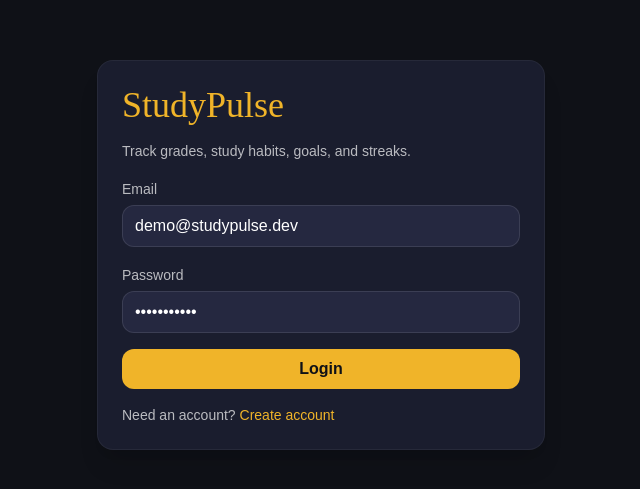
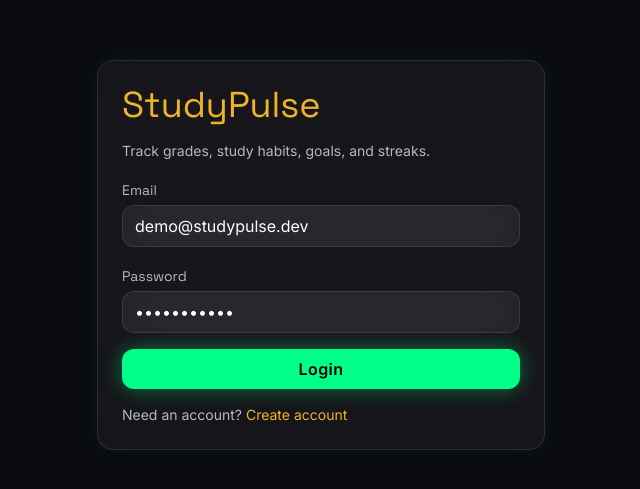
Before and after one commit to mayank-58k/studypulse, a React (Vite) app in the folder client/: page /login in a window 1280 px wide. Shown: the part 145-634 px from the top of the page, without its empty margins (319-959 px from the left). Built offline with nearby package versions, Linux system fonts and the light colour scheme.

Commit message:
Revamp global neon glassmorphism theme and navigation shell
Agent-Logs-Url: https://github.com/mayank-58k/studypulse/sessions/2d50380b-28c3-433c-81b7-4f2538263b59

Co-authored-by: mayank-58k <187616566+mayank-58k@users.noreply.github.com>

```diff
--- a/client/src/App.jsx
+++ b/client/src/App.jsx
@@ -1,4 +1,5 @@
-import { Navigate, Route, Routes } from "react-router-dom";
+import { Navigate, Route, Routes, useLocation } from "react-router-dom";
+import { AnimatePresence, motion } from "framer-motion";
 import { useAuth } from "./hooks/useAuth";
 import Layout from "./components/layout/Layout";
 import Login from "./pages/Login";
@@ -13,28 +14,40 @@ import Goals from "./pages/Goals";
 import Analytics from "./pages/Analytics";
 import Profile from "./pages/Profile";
 
+function AnimatedPage({ children }) {
+  return (
+    <motion.div initial={{ opacity: 0, scale: 0.99 }} animate={{ opacity: 1, scale: 1 }} exit={{ opacity: 0, scale: 0.99 }} transition={{ duration: 0.22 }}>
+      {children}
+    </motion.div>
+  );
+}
+
 const Protected = ({ children }) => {
   const { user, loading } = useAuth();
-  if (loading) return <div className="min-h-screen grid place-items-center">Loading...</div>;
+  if (loading) return <div className="min-h-screen p-5"><div className="card p-6 animate-pulse h-40" /></div>;
   if (!user) return <Navigate to="/login" replace />;
   return <Layout>{children}</Layout>;
 };
 
 export default function App() {
+  const location = useLocation();
+
   return (
-    <Routes>
-      <Route path="/login" element={<Login />} />
-      <Route path="/register" element={<Register />} />
-      <Route path="/" element={<Protected><Dashboard /></Protected>} />
-      <Route path="/subjects" element={<Protected><Subjects /></Protected>} />
-      <Route path="/assignments" element={<Protected><Assignments /></Protected>} />
-      <Route path="/calendar" element={<Protected><CalendarPage /></Protected>} />
-      <Route path="/streak" element={<Protected><Streak /></Protected>} />
-      <Route path="/timer" element={<Protected><Timer /></Protected>} />
-      <Route path="/goals" element={<Protected><Goals /></Protected>} />
-      <Route path="/analytics" element={<Protected><Analytics /></Protected>} />
-      <Route path="/profile" element={<Protected><Profile /></Protected>} />
-      <Route path="*" element={<Navigate to="/" />} />
-    </Routes>
+    <AnimatePresence mode="wait">
+      <Routes location={location} key={location.pathname}>
+        <Route path="/login" element={<AnimatedPage><Login /></AnimatedPage>} />
+        <Route path="/register" element={<AnimatedPage><Register /></AnimatedPage>} />
+        <Route path="/" element={<Protected><AnimatedPage><Dashboard /></AnimatedPage></Protected>} />
+        <Route path="/subjects" element={<Protected><AnimatedPage><Subjects /></AnimatedPage></Protected>} />
+        <Route path="/assignments" element={<Protected><AnimatedPage><Assignments /></AnimatedPage></Protected>} />
+        <Route path="/calendar" element={<Protected><AnimatedPage><CalendarPage /></AnimatedPage></Protected>} />
+        <Route path="/streak" element={<Protected><AnimatedPage><Streak /></AnimatedPage></Protected>} />
+        <Route path="/timer" element={<Protected><AnimatedPage><Timer /></AnimatedPage></Protected>} />
+        <Route path="/goals" element={<Protected><AnimatedPage><Goals /></AnimatedPage></Protected>} />
+        <Route path="/analytics" element={<Protected><AnimatedPage><Analytics /></AnimatedPage></Protected>} />
+        <Route path="/profile" element={<Protected><AnimatedPage><Profile /></AnimatedPage></Protected>} />
+        <Route path="*" element={<Navigate to="/" />} />
+      </Routes>
+    </AnimatePresence>
   );
 }
--- a/client/src/components/ui/Button.jsx
+++ b/client/src/components/ui/Button.jsx
@@ -1,7 +1,7 @@
 export default function Button({ children, variant = "primary", className = "", ...props }) {
   const classes = variant === "primary" ? "btn-primary" : "btn-secondary";
   return (
-    <button className={`${classes} ${className}`} {...props}>
+    <button className={`${classes} interactive ${className}`} {...props}>
       {children}
     </button>
   );
--- a/client/src/components/ui/Input.jsx
+++ b/client/src/components/ui/Input.jsx
@@ -1,9 +1,9 @@
 export default function Input({ label, error, className = "", ...props }) {
   return (
     <label className="block space-y-1">
-      {label ? <span className="text-sm text-white/70">{label}</span> : null}
+      {label ? <span className="text-sm text-white/70 font-heading">{label}</span> : null}
       <input className={`input ${className}`} {...props} />
-      {error ? <span className="text-xs text-rose-400">{error}</span> : null}
+      {error ? <span className="text-xs text-neon-warning">{error}</span> : null}
     </label>
   );
 }
--- a/client/src/components/ui/Modal.jsx
+++ b/client/src/components/ui/Modal.jsx
@@ -1,16 +1,33 @@
+import { motion, AnimatePresence } from "framer-motion";
+
 export default function Modal({ open, title, children, onClose }) {
-  if (!open) return null;
   return (
-    <div className="fixed inset-0 bg-black/60 grid place-items-center z-50 p-4" onClick={onClose}>
-      <div className="card w-full max-w-lg p-5" onClick={(e) => e.stopPropagation()}>
+    <AnimatePresence>
+      {open ? (
+        <motion.div
+          className="fixed inset-0 bg-black/65 backdrop-blur-sm grid place-items-center z-50 p-4"
+          onClick={onClose}
+          initial={{ opacity: 0 }}
+          animate={{ opacity: 1 }}
+          exit={{ opacity: 0 }}
+        >
+          <motion.div
+            className="card w-full max-w-lg p-5"
+            onClick={(e) => e.stopPropagation()}
+            initial={{ opacity: 0, scale: 0.95, y: 10 }}
+            animate={{ opacity: 1, scale: 1, y: 0 }}
+            exit={{ opacity: 0, scale: 0.95, y: 10 }}
+          >
             <div className="flex items-center justify-between mb-4">
-          <h3 className="text-lg font-semibold">{title}</h3>
+              <h3 className="text-lg font-semibold font-heading">{title}</h3>
               <button className="btn-secondary !px-3 !py-1" onClick={onClose}>
                 Close
               </button>
             </div>
             {children}
-      </div>
-    </div>
+          </motion.div>
+        </motion.div>
+      ) : null}
+    </AnimatePresence>
   );
 }
--- a/client/src/components/ui/Spinner.jsx
+++ b/client/src/components/ui/Spinner.jsx
@@ -1,10 +1,10 @@
+import SkeletonLoader from "./SkeletonLoader";
+
 export default function Spinner({ text = "Loading..." }) {
   return (
-    <div className="min-h-[180px] flex items-center justify-center">
-      <div className="flex items-center gap-2 text-sm text-white/70">
-        <div className="h-5 w-5 rounded-full border-2 border-gold-400 border-t-transparent animate-spin" />
-        <span>{text}</span>
-      </div>
+    <div className="card p-5 min-h-[170px] flex flex-col justify-center gap-4">
+      <p className="text-sm text-white/65 font-heading">{text}</p>
+      <SkeletonLoader count={3} height="h-4" />
     </div>
   );
 }
--- a/client/src/index.css
+++ b/client/src/index.css
@@ -2,100 +2,83 @@
 @tailwind components;
 @tailwind utilities;
 
-@import url("https://fonts.googleapis.com/css2?family=DM+Sans:wght@400;500;700&family=JetBrains+Mono:wght@400;600&family=Playfair+Display:wght@600;700&family=Space+Grotesk:wght@400;500;600;700&family=Inter:wght@400;500;600;700&display=swap");
+@import url("https://fonts.googleapis.com/css2?family=Inter:wght@400;500;600;700&family=JetBrains+Mono:wght@500;700&family=Space+Grotesk:wght@400;500;600;700&display=swap");
 
 @keyframes gradientShift {
   0%, 100% {
-    background: linear-gradient(135deg, #0a0a0f 0%, #0d1117 50%, #0a0f0a 100%);
+    background: radial-gradient(1200px 500px at 10% 10%, rgba(0, 255, 136, 0.08), transparent 50%),
+      radial-gradient(900px 450px at 90% 90%, rgba(0, 212, 255, 0.08), transparent 45%),
+      linear-gradient(135deg, #0a0a0f 0%, #0d1117 50%, #0a0f0a 100%);
   }
   50% {
-    background: linear-gradient(135deg, #0d1117 0%, #0a0f0a 50%, #0a0a0f 100%);
-  }
-}
-
-@keyframes flicker {
-  0%, 19%, 21%, 23%, 25%, 54%, 56%, 100% {
-    opacity: 1;
-  }
-  20%, 24%, 55% {
-    opacity: 0.4;
-  }
-}
-
-@keyframes glow {
-  0%, 100% {
-    box-shadow: 0 0 5px rgba(0, 255, 136, 0.5), 0 0 10px rgba(0, 212, 255, 0.3);
-  }
-  50% {
-    box-shadow: 0 0 20px rgba(0, 255, 136, 0.8), 0 0 30px rgba(0, 212, 255, 0.6);
-  }
-}
-
-@keyframes confetti {
-  0% {
-    transform: translate(0, 0) rotate(0deg);
-    opacity: 1;
-  }
-  100% {
-    transform: translate(var(--tx), var(--ty)) rotate(720deg);
-    opacity: 0;
+    background: radial-gradient(1000px 450px at 90% 20%, rgba(0, 255, 136, 0.09), transparent 45%),
+      radial-gradient(900px 500px at 10% 80%, rgba(0, 212, 255, 0.09), transparent 40%),
+      linear-gradient(135deg, #0d1117 0%, #0a0f0a 50%, #0a0a0f 100%);
   }
 }
 
 body {
-  background: linear-gradient(135deg, #0a0a0f 0%, #0d1117 50%, #0a0f0a 100%);
-  animation: gradientShift 15s ease infinite;
   color: #fff;
-  font-family: "DM Sans", sans-serif;
+  font-family: "Inter", sans-serif;
+  animation: gradientShift 16s ease infinite;
+  min-height: 100vh;
 }
 
 #root {
   min-height: 100vh;
 }
 
-/* Custom scrollbar styling */
 ::-webkit-scrollbar {
-  width: 8px;
+  width: 7px;
+  height: 7px;
 }
 
 ::-webkit-scrollbar-track {
-  background: rgba(10, 10, 15, 0.5);
+  background: rgba(255, 255, 255, 0.05);
 }
 
 ::-webkit-scrollbar-thumb {
-  background: #00ff88;
-  border-radius: 4px;
+  background: rgba(0, 255, 136, 0.8);
+  border-radius: 999px;
 }
 
 ::-webkit-scrollbar-thumb:hover {
-  background: #00d4ff;
+  background: rgba(0, 255, 136, 1);
 }
 
-/* Firefox scrollbar */
 * {
   scrollbar-width: thin;
-  scrollbar-color: #00ff88 rgba(10, 10, 15, 0.5);
+  scrollbar-color: rgba(0, 255, 136, 0.8) rgba(255, 255, 255, 0.05);
 }
 
-/* Glassmorphism base styles */
+@layer components {
   .glass {
-  background: rgba(255, 255, 255, 0.05);
-  backdrop-filter: blur(10px);
-  border: 1px solid rgba(255, 255, 255, 0.1);
+    @apply bg-white/5 backdrop-blur-xl border border-white/10;
   }
 
   .card {
-  @apply rounded-2xl bg-navy-800 border border-white/5 shadow-xl;
+    @apply glass rounded-2xl shadow-[0_0_22px_rgba(0,255,136,0.08)] transition-all duration-300;
   }
 
   .btn-primary {
-  @apply px-4 py-2 rounded-xl bg-gold-400 text-navy-900 font-semibold hover:bg-gold-500 transition-colors;
+    @apply px-4 py-2 rounded-xl bg-neon-primary text-black font-semibold tracking-wide transition-all duration-200 hover:scale-[1.02] active:scale-[.97];
+    box-shadow: 0 0 20px #00ff8866;
   }
 
   .btn-secondary {
-  @apply px-4 py-2 rounded-xl border border-white/10 hover:border-gold-400 hover:text-gold-400 transition-colors;
+    @apply px-4 py-2 rounded-xl border border-white/15 bg-white/5 text-white hover:border-neon-secondary/60 hover:bg-white/10 transition-all duration-200;
   }
 
   .input {
-  @apply w-full bg-navy-700 border border-white/10 rounded-xl px-3 py-2 focus:outline-none focus:border-gold-400;
+    @apply w-full bg-white/5 backdrop-blur-xl border border-white/10 rounded-xl px-3 py-2 text-white placeholder:text-white/35 transition-all duration-200;
   }
+
+  .input:focus {
+    @apply outline-none border-neon-primary;
+    box-shadow: 0 0 0 3px rgba(0, 255, 136, 0.2), 0 0 18px rgba(0, 255, 136, 0.3);
+  }
+
+  .interactive {
+    @apply transition-all duration-200 hover:-translate-y-0.5;
+  }
+}
--- a/client/src/main.jsx
+++ b/client/src/main.jsx
@@ -14,7 +14,18 @@ ReactDOM.createRoot(document.getElementById("root")).render(
       <AuthProvider>
         <NotificationProvider>
           <SubjectProvider>
-            <Toaster position="top-right" />
+            <Toaster
+              position="top-right"
+              toastOptions={{
+                style: {
+                  background: "rgba(13, 17, 23, 0.86)",
+                  color: "#fff",
+                  border: "1px solid rgba(0, 255, 136, 0.45)",
+                  boxShadow: "0 0 20px rgba(0,255,136,.25)",
+                  borderRadius: "12px"
+                }
+              }}
+            />
             <App />
           </SubjectProvider>
         </NotificationProvider>
```
Also changed, not shown: client/src/components/layout/Layout.jsx (+39 -10 lines), client/tailwind.config.js (+17 -30 lines). Lines whose indentation alone changed are shown as unchanged.
